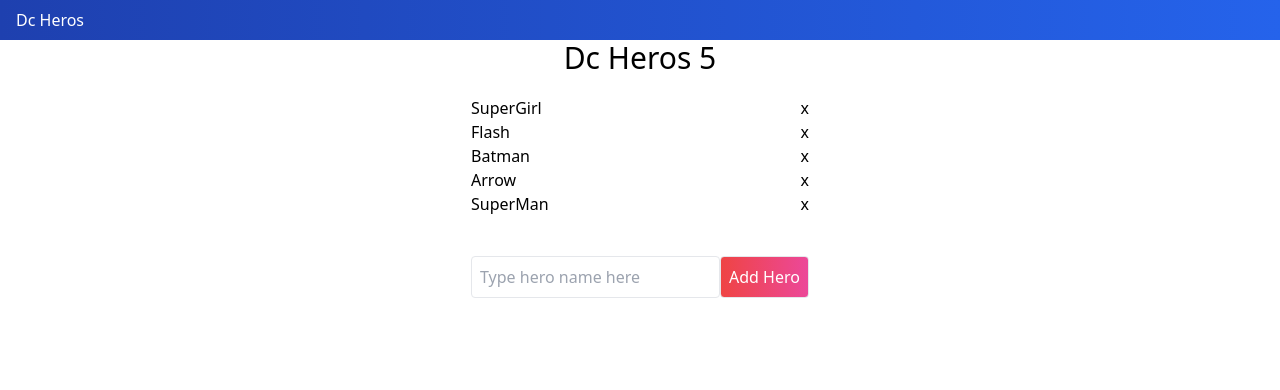
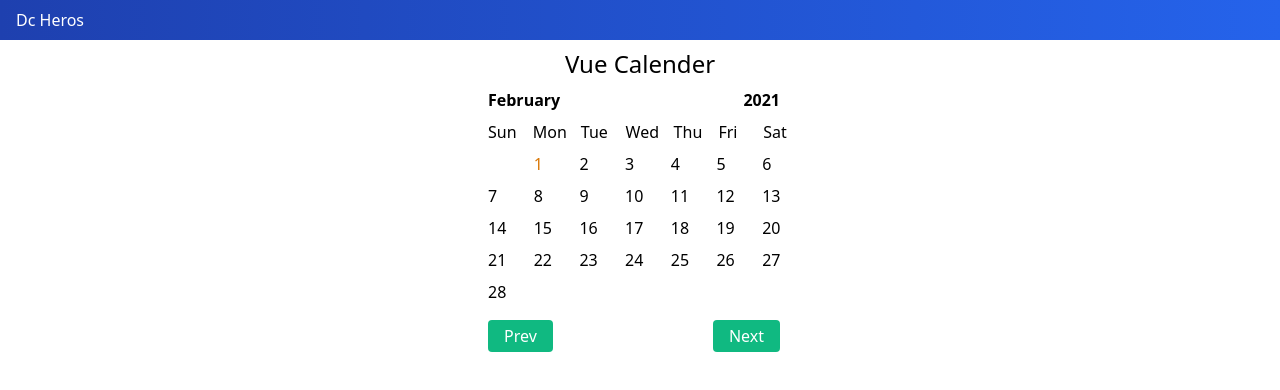
Before and after one commit to Mamun-diu/vue3-project, a Vue app: page / in a window 1280 px wide. Shown: the top 390 px of the page. Built offline with nearby package versions, Linux system fonts and the light colour scheme.

Commit message:
Complete Calender App

```diff
--- a/src/App.vue
+++ b/src/App.vue
@@ -1,15 +1,20 @@
 <template>
   <AppHeader />
-  <DcHeroes />
+  <div class="w-full">
+    <!-- <DcHeroes /> -->
+    <Calender />
+  </div>
 </template>
 
 <script>
 import AppHeader from './components/AppHeader.vue'
-import DcHeroes from './components/DcHeroes.vue'
+// import DcHeroes from './components/DcHeroes.vue'
+import Calender from './components/Calender.vue'
 export default {
   components:{
         AppHeader,
-        DcHeroes,
+        // DcHeroes,
+        Calender,
     },
 }
 </script>
--- /dev/null
+++ b/src/components/Calender.vue
@@ -0,0 +1,88 @@
+<template>
+  <div class="calender w-3/12 mx-auto">
+      <h1 class="text-2xl text-center my-2">Vue Calender</h1>
+      <section class="flex justify-between">
+          <h2 class="font-bold ml-2">{{ currentMonthName }} </h2>
+          <h2 class="font-bold mr-5">{{ currentYear }} </h2>
+      </section>
+      <section class="flex ">
+          <p class="p-2 w-12 h-8" v-for="day in days" :key="day">{{ day }} </p>
+      </section>
+      <section class="flex flex-wrap">
+          <p style="width:14.28%" class="p-2  h-8 " v-for="num in  startDay() " :key="num"> </p>
+          <p style="width:14.28%" class="p-2  h-8 " v-for="num in  daysInMonth(currentYear,(currentMonth+1)) " :key="num" :class="currentDateClass(num)?'text-yellow-600':''">{{ num }} </p>
+      </section>
+      <section class="flex justify-between my-4">
+          <button class="ml-2 bg-green-500 py-1 px-4 rounded text-white" v-on:click="prev">Prev</button>
+          <button class="mr-5 bg-green-500 py-1 px-4 rounded text-white active:border-none" v-on:click="next">Next</button>
+      </section>
+  </div>
+</template>
+
+<script>
+export default {
+    name:"Calender",
+    data(){
+        return{
+            currentDate : new Date().getDate(),
+            currentMonth : new Date().getMonth(),
+
+            currentYear : new Date().getFullYear(),
+
+            days:['Sun','Mon','Tue','Wed','Thu','Fri','Sat']
+        }
+    },
+    methods:{
+        daysInMonth(year, month){
+            return new Date(year,month,0).getDate();
+
+        },
+        startDay(){
+            return new Date(this.currentYear,this.currentMonth ).getDay();
+        },
+        next(){
+            if((this.currentMonth + 1)==12){
+                this.currentMonth = 0;
+                this.currentYear += 1;
+            }else{
+                this.currentMonth += 1;
+            }
+
+
+            console.log(this.currentMonth+1);
+
+
+        },
+        prev(){
+            if((this.currentMonth + 1)==1){
+                this.currentMonth = 11;
+                this.currentYear -= 1;
+            }else{
+                this.currentMonth -= 1;
+            }
+            console.log(this.currentMonth+1);
+        },
+        currentDateClass(num){
+            // console.log(new Date(this.currentYear,this.currentMonth,num).toDateString());
+            // console.log(new Date().toDateString());
+
+
+            return new Date(this.currentYear,this.currentMonth,num).toDateString() == new Date().toDateString();
+        }
+
+
+    },
+    computed:{
+        currentMonthName(){
+            return new Date(this.currentYear,this.currentMonth).toLocaleString('default',{month:'long'})
+        }
+
+    }
+}
+</script>
+
+<style>
+    .calender{
+
+    }
+</style>
--- a/src/components/DcHeroes.vue
+++ b/src/components/DcHeroes.vue
@@ -6,13 +6,13 @@
       <ul>
         <li class="flex justify-between" v-for="(hero, index) in dcHeroes" :key="hero.name">
           <div>{{hero.name}}  </div>
-          <button @click="remove(index)">x</button>
+          <button class="hover:text-red-600 border-none outline-none focus-within:outline-none" @click="remove(index)">x</button>
         </li>
 
       </ul>
       <form class="mt-10" @submit.prevent="addHero">
         <input class="border rounded p-2 outline-white" v-model='newHero' placeholder="Type hero name here">
-        <button class="border rounded bg-gradient-to-r from-red-500 to-pink-500 p-2 text-white outline-none" type="submit" >Add Hero</button>
+        <button class="border rounded bg-gradient-to-r from-red-500 to-pink-500 p-2 text-white outline-none " type="submit" >Add Hero</button>
       </form>
 
     </div>
```
